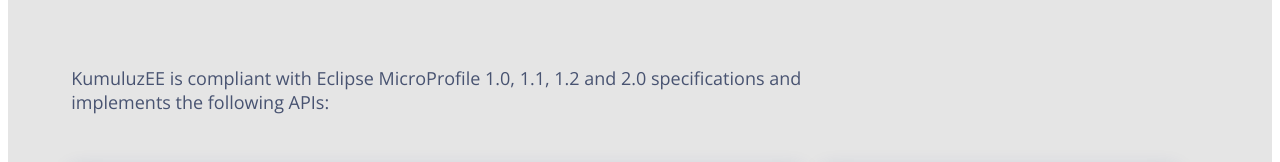
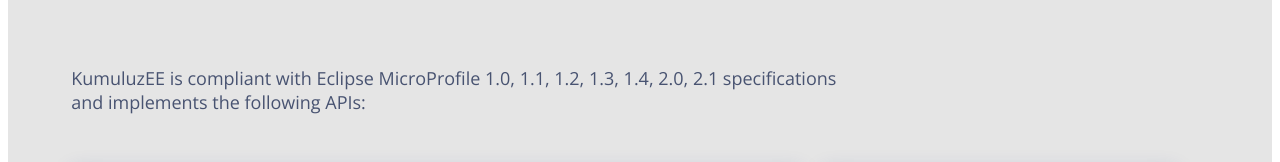
Before and after one commit to kumuluz/ee.kumuluz.com, a Gatsby site: page /microprofile in a window 1280 px wide. Shown: the part 289-451 px from the top of the page. Built offline with nearby package versions, Linux system fonts and the light colour scheme; Gatsby itself is replaced by a stand-in of ours.

Commit message:
added the implemented MicroProfile specifications

```diff
--- a/src/pages/microprofile/index.js
+++ b/src/pages/microprofile/index.js
@@ -29,7 +29,7 @@
                 <div className="content">
                     <div className="description">
                         <p className="font-normal">
-                            KumuluzEE is compliant with Eclipse MicroProfile 1.0, 1.1, 1.2 and 2.0 specifications and
+                            KumuluzEE is compliant with Eclipse MicroProfile 1.0, 1.1, 1.2, 1.3, 1.4, 2.0, 2.1 specifications and
                             implements the following APIs:
                         </p>
                     </div>
```
